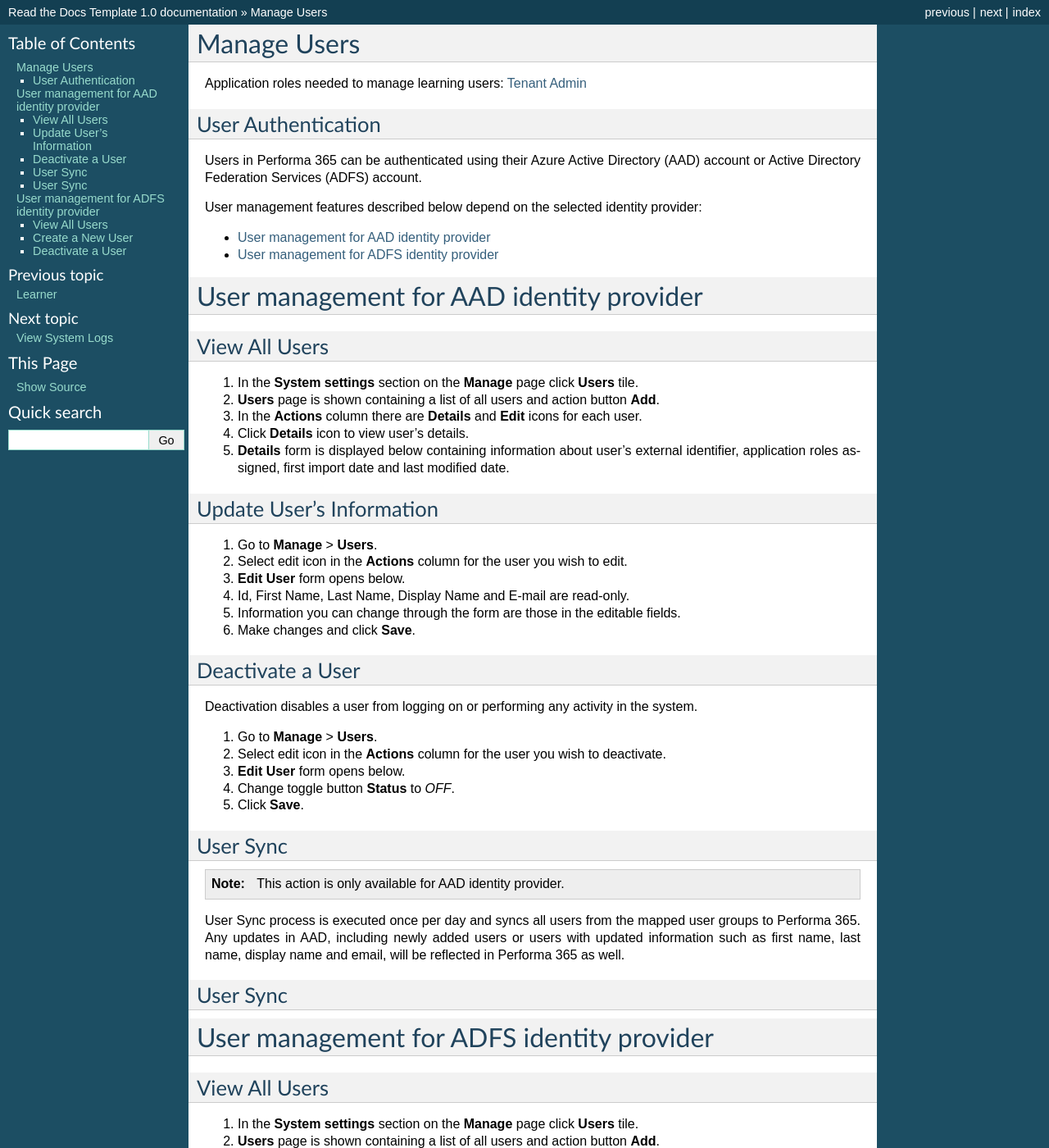
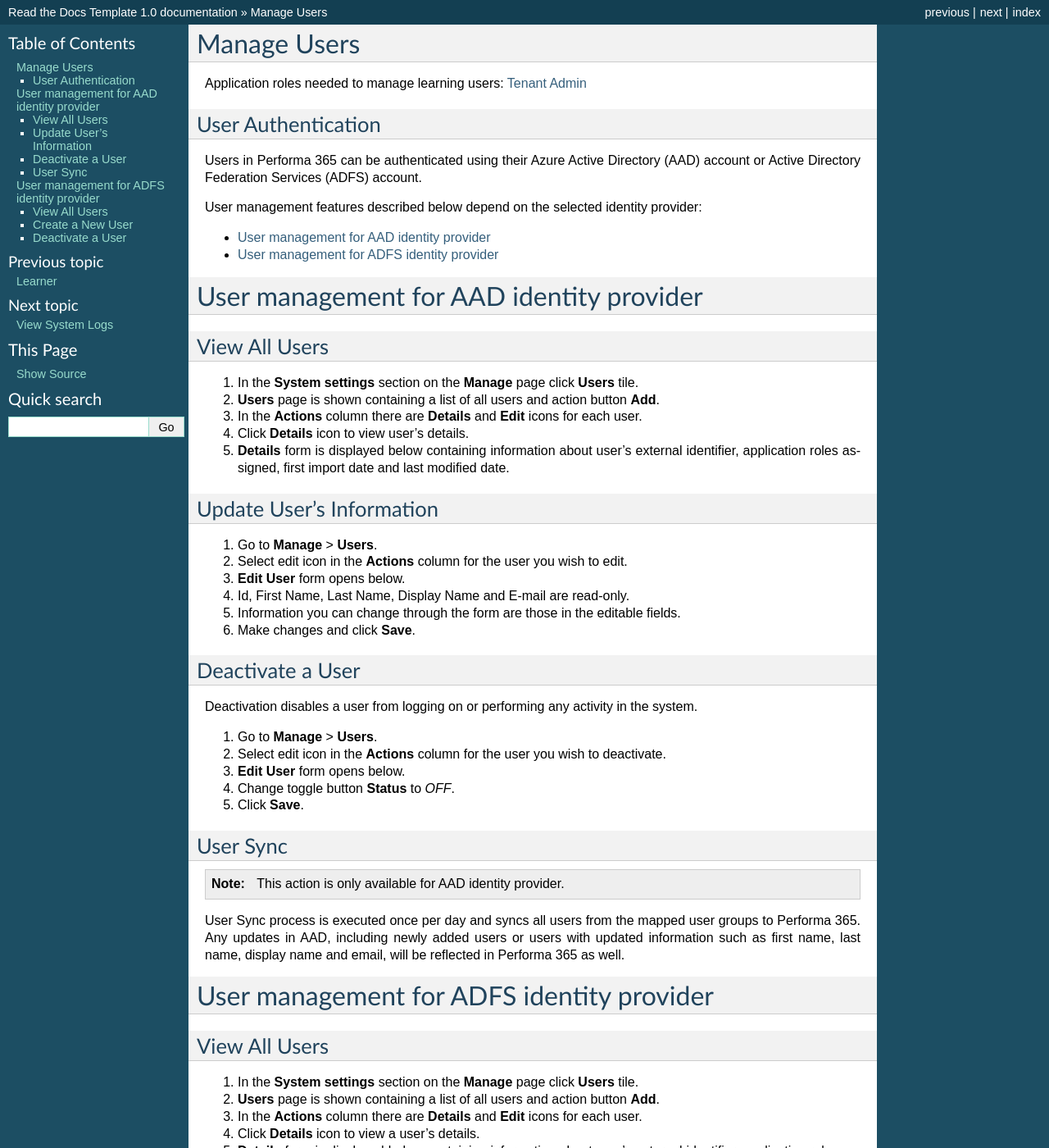
Before and after one commit to pslisko/performa365docs, a Sphinx documentation site: the page built from docs/howto/manage_users.rst, in a window 1280 px wide and 1400 px high. Shown: the whole window at 82% size. Built offline with Sphinx 7.4.7, drawn with Linux system fonts in a browser that asks for light colours; pages that are not in the unit, such as notebooks, are missing from menus.

Commit message:
Update manage_users.rst

```diff
--- a/docs/howto/manage_users.rst
+++ b/docs/howto/manage_users.rst
@@ -60,10 +60,6 @@ User Sync
 
 User Sync process is executed once per day and syncs all users from the mapped user groups to Performa 365. Any updates in AAD, including newly added users or users with updated information such as first name, last name, display name and email, will be reflected in Performa 365 as well.
 
-User Sync
-^^^^^^^^^^^^
-
-.. TODO
 
 .. _ADFS:
 
```
